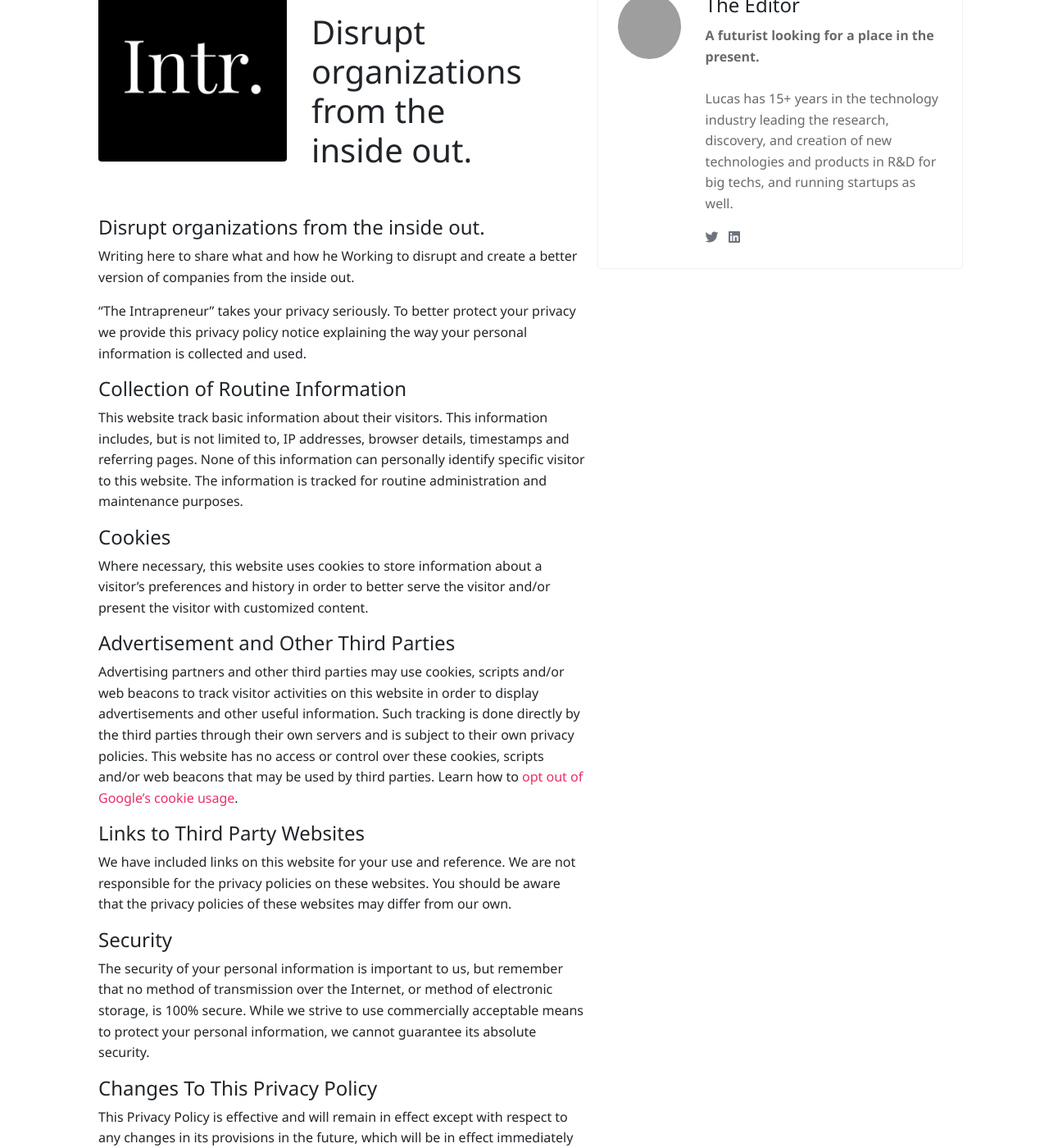
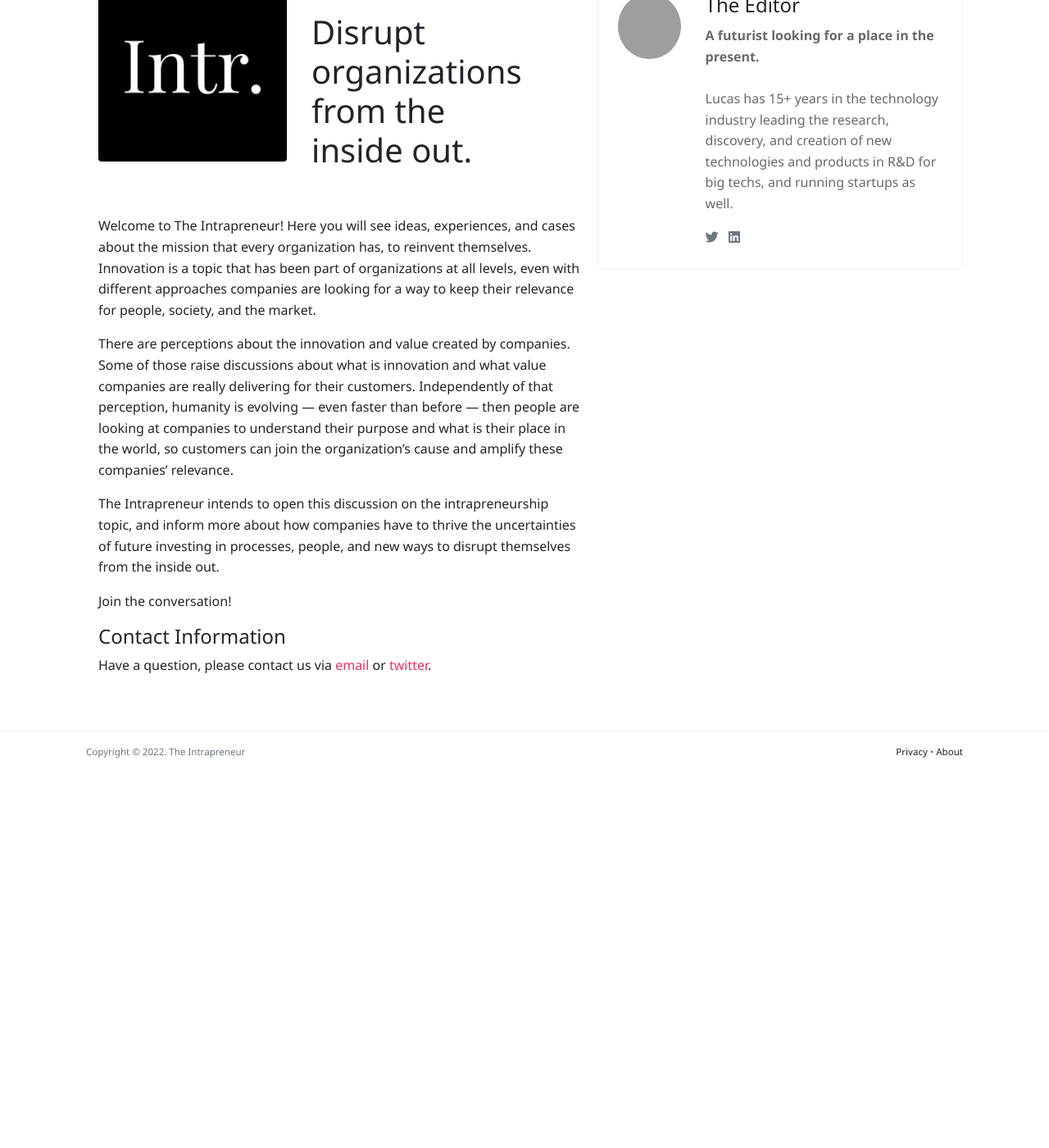
Before and after one commit to TheIntrapreneur/theintrapreneur.github.io, a Jekyll site: the page built from _pages/about-content.md, in a window 1280 px wide and 1400 px high, scrolled down 219 px. Shown: the whole window at 82% size. Built offline with Jekyll 4.4.1, drawn with Linux system fonts in a browser that asks for light colours; nearby versions of some CDN libraries; comment, search, counter and statistics services are not loaded; after the commit the page ends 1161 px from its top, so only the background shows below that; some of the changed text lies outside the part shown; grey boxes are pictures that could not be loaded.

Commit message:
Add about

```diff
--- a/_pages/about-content.md
+++ b/_pages/about-content.md
@@ -1,49 +1,16 @@
 ---
-title: "About"
+title: About
 layout: about
-permalink: "/about"
-image: "assets/images/logo.png"
+permalink: /about
+image: assets/images/logo.png
 ---
 
-#### Disrupt organizations from the inside out.
+Welcome to The Intrapreneur! Here you will see ideas, experiences, and cases about the mission that every organization has, to reinvent themselves. Innovation is a topic that has been part of organizations at all levels, even with different approaches companies are looking for a way to keep their relevance for people, society, and the market.
 
-Writing here to share what and how he Working to disrupt and create a better version of companies from the inside out.
+There are perceptions about the innovation and value created by companies. Some of those raise discussions about what is innovation and what value companies are really delivering for their customers. Independently of that perception, humanity is evolving — even faster than before — then people are looking at companies to understand their purpose and what is their place in the world, so customers can join the organization's cause and amplify these companies' relevance.
 
-"{{site.name}}" takes your privacy seriously. To better protect your privacy we provide this privacy policy notice explaining the way your personal information is collected and used.
+The Intrapreneur intends to open this discussion on the intrapreneurship topic, and inform more about how companies have to thrive the uncertainties of future investing in processes, people, and new ways to disrupt themselves from the inside out.
 
-
-#### Collection of Routine Information
-
-This website track basic information about their visitors. This information includes, but is not limited to, IP addresses, browser details, timestamps and referring pages. None of this information can personally identify specific visitor to this website. The information is tracked for routine administration and maintenance purposes.
-
-
-#### Cookies
-
-Where necessary, this website uses cookies to store information about a visitor’s preferences and history in order to better serve the visitor and/or present the visitor with customized content.
-
-
-#### Advertisement and Other Third Parties
-
-Advertising partners and other third parties may use cookies, scripts and/or web beacons to track visitor activities on this website in order to display advertisements and other useful information. Such tracking is done directly by the third parties through their own servers and is subject to their own privacy policies. This website has no access or control over these cookies, scripts and/or web beacons that may be used by third parties. Learn how to [opt out of Google’s cookie usage](http://www.google.com/privacy_ads.html).
-
-
-#### Links to Third Party Websites
-
-We have included links on this website for your use and reference. We are not responsible for the privacy policies on these websites. You should be aware that the privacy policies of these websites may differ from our own.
-
-
-#### Security
-
-The security of your personal information is important to us, but remember that no method of transmission over the Internet, or method of electronic storage, is 100% secure. While we strive to use commercially acceptable means to protect your personal information, we cannot guarantee its absolute security.
-
-
-#### Changes To This Privacy Policy
-
-This Privacy Policy is effective and will remain in effect except with respect to any changes in its provisions in the future, which will be in effect immediately after being posted on this page.
-
-We reserve the right to update or change our Privacy Policy at any time and you should check this Privacy Policy periodically. If we make any material changes to this Privacy Policy, we will notify you either through the email address you have provided us, or by placing a prominent notice on our website.
-
-
+Join the conversation!
 #### Contact Information
-
-For any questions or concerns regarding the privacy policy, please [contact us here]({{site.baseurl}}/about).
+Have a question, please contact us via [email](mailto:contact@theintrapreneur.co) or [twitter](https://twitter.com/intrapreneurco_).
```
Also changed, not shown: _layouts/post.html (+5 -3 lines).
